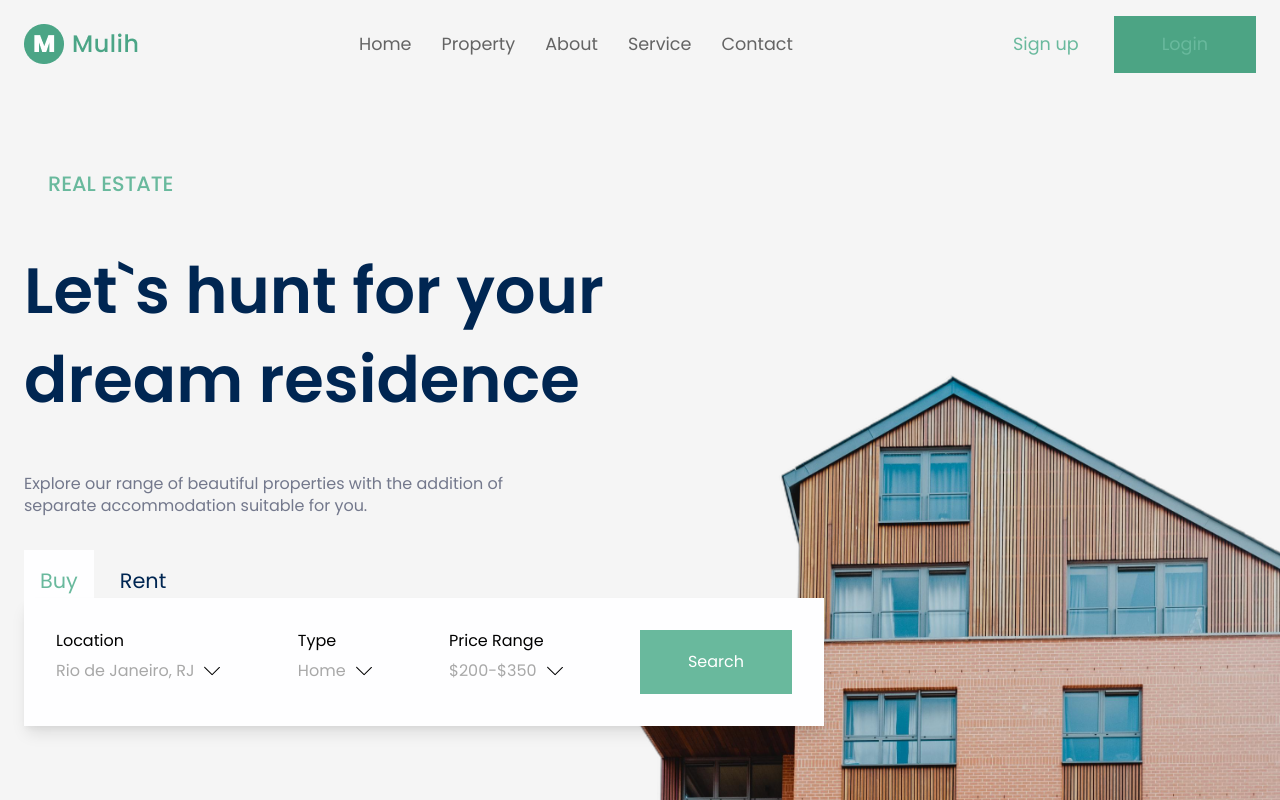
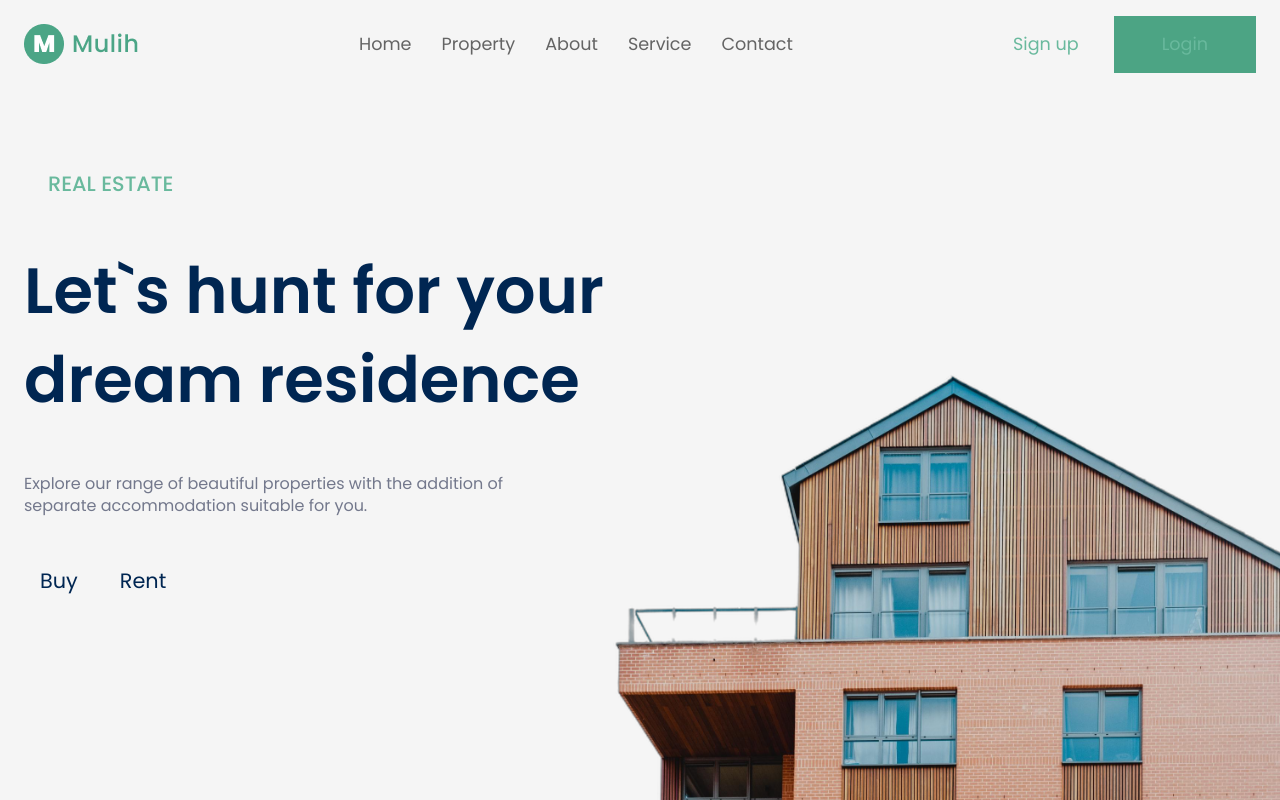
Before and after one commit to henriquepx/real_estate, a React (Vite) app: page / in a window 1280 px wide. Shown: the top 800 px of the page. Built offline with nearby package versions, Linux system fonts and the light colour scheme.

Commit message:
fix: width bg main and remove initial appears buy/rent in main

```diff
--- a/src/components/MenuLateral.jsx
+++ b/src/components/MenuLateral.jsx
@@ -7,15 +7,15 @@ const ContainerMenuLateral = styled.div`
   left: ${props => (props.isOpen ? '0' : '-100%')};
   width: 100%;
   height: 100%;
-  background-color: #fff;
+  background-color: #F5F5F5;
   transition: left 0.4s ease-in-out;
   z-index: 998;
 `
 
-const MenuLateral= ({ isOpen, onClose }) => {
+const MenuLateral= ({ isOpen }) => {
   return (
       <ContainerMenuLateral isOpen={isOpen}>
-          <button onClick={onClose}>Fechar</button>
+            <h1>Menu</h1>
             <ul>
                 <li>Item 1</li>
                 <li>Item 2</li>
@@ -26,8 +26,7 @@ const MenuLateral= ({ isOpen, onClose }) => {
 }
 
 MenuLateral.propTypes = {
-    isOpen: PropTypes.bool.isRequired, // isOpen should be a boolean and is required
-    onClose: PropTypes.func.isRequired, // onClose should be a function and is required
+    isOpen: PropTypes.bool.isRequired,
   }
 
 export default MenuLateral
--- a/src/pages/Main.jsx
+++ b/src/pages/Main.jsx
@@ -16,6 +16,7 @@ const MainSize = styled.div`
     display: flex;
     flex-direction: column;
     padding: 5rem 1.5rem 0rem 1.5rem;
+    z-index: 10;
     h1 {
         color: var(--color-title);
         font-weight: 550;
@@ -52,8 +53,11 @@ const ImgCasaMain = styled.img`
     right: 0;
     bottom: 0%;
     width: 53%;
-    @media (max-width: 1000px) {
-        width: 100%;
+    @media (min-width: 600px) and (max-width: 1000px) {
+        width: 60%;
+    }
+    @media (max-width: 600px) {
+        width: 90%;
     }
 `
 const DivTabsBuyRent = styled.div`
@@ -115,11 +119,11 @@ const ButtonBuscar = styled.button`
 
 const Main = () => {
 
-  const [activeTab, setActiveTab] = useState('Buy');
+    const [activeTab, setActiveTab] = useState(null);
 
-  const handleTabClick = (tab) => {
+    const handleTabClick = (tab) => {
       setActiveTab(tab);
-  };
+    };
 
   return (
       <MainContainer>
@@ -132,7 +136,7 @@ const Main = () => {
                     <TabOption active={activeTab === 'Buy'} onClick={() => handleTabClick('Buy')}>Buy</TabOption>
                     <TabOption active={activeTab === 'Rent'} onClick={() => handleTabClick('Rent')}>Rent</TabOption>
                 </TabContainer>
-                <ContentContainer active={activeTab === 'Buy'}>
+                <ContentContainer active={activeTab !== null}>
                     <DropDownMain>
                           <h2>Location</h2>
                           <div>
@@ -156,7 +160,7 @@ const Main = () => {
                       </DropDownMain>
                       <ButtonBuscar>Search</ButtonBuscar>
                 </ContentContainer>
-                <ContentContainer active={activeTab === 'Rent'}>
+                <ContentContainer active={activeTab !== null}>
                 <DropDownMain>
                           <h2>Location</h2>
                           <div>
```
